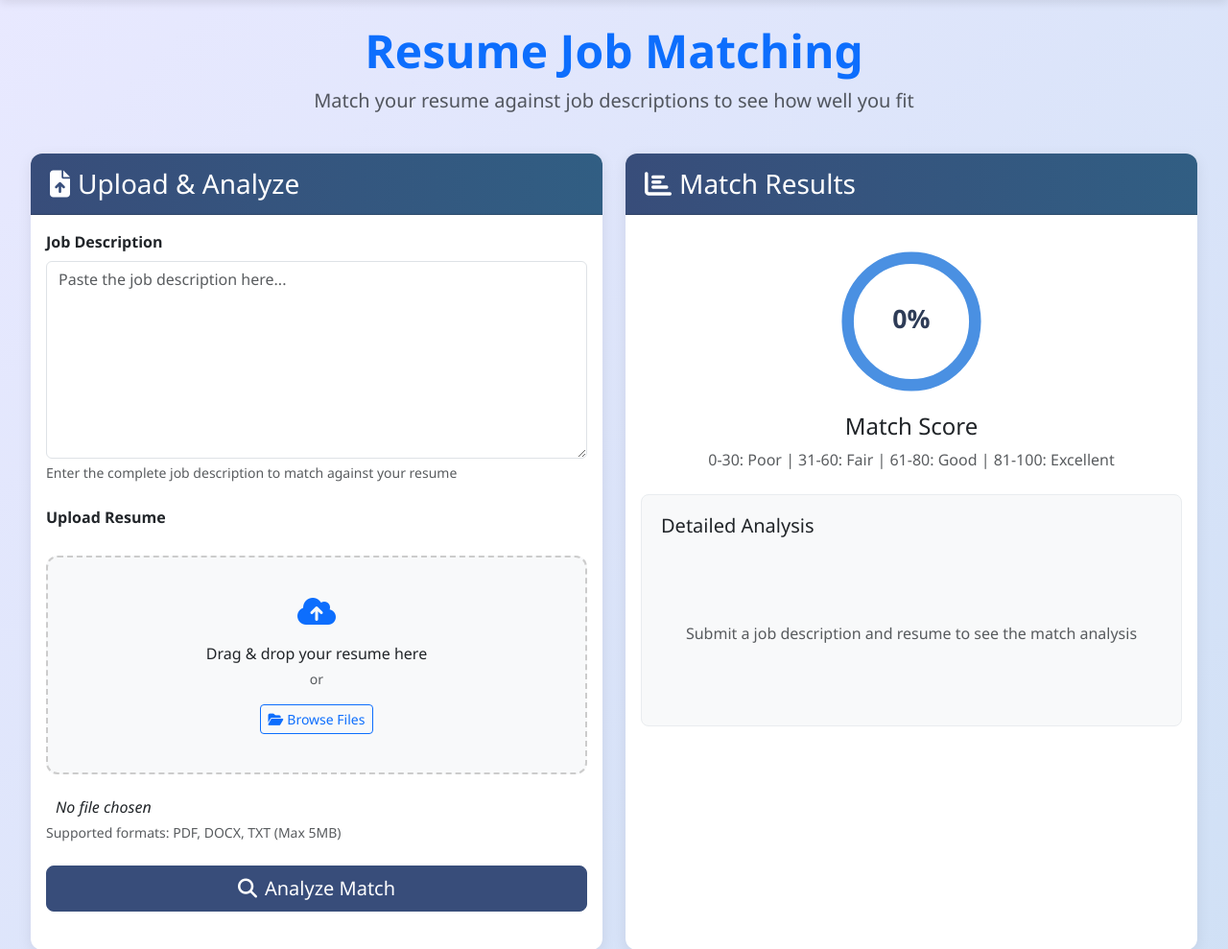
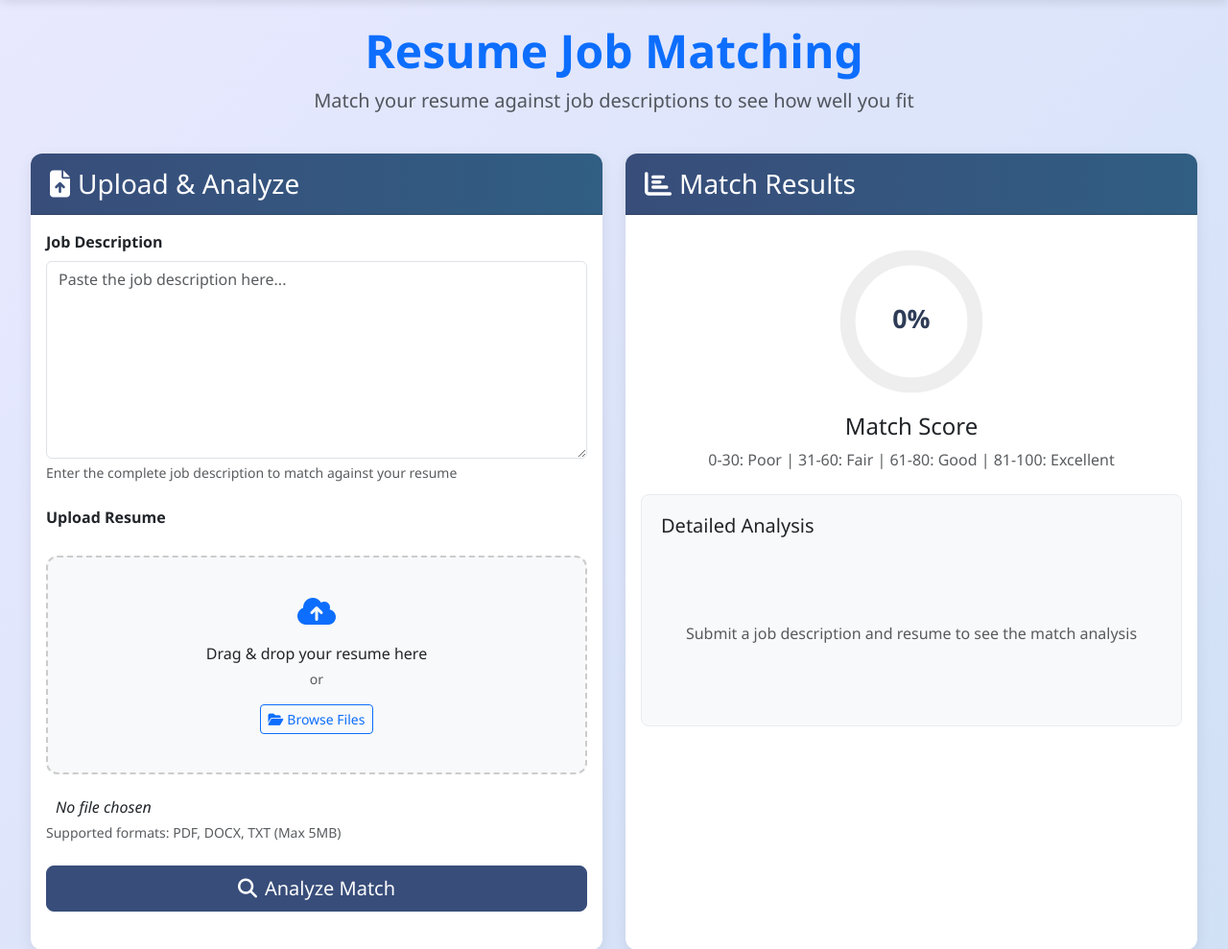
Before and after one commit to Rhythmofthebeat/Resume, a Flask app: page /resume-jobmatch in a window 1280 px wide. Shown: the part 66-1055 px from the top of the page at 96% size. Run offline with Flask 3, Linux system fonts and the light colour scheme; parts of the project's set-up code (start-up, migrations or seed data) failed here and were passed over.

Commit message:
Update resumemat.html

```diff
--- a/website/templates/resumemat.html
+++ b/website/templates/resumemat.html
@@ -31,19 +31,22 @@
         height: 100%;
     }
 
-    .circle-bg,
+    .circle-bg {
+    fill: none;
+    stroke: #eee;
+    stroke-width: 3.8;
+}
+
 .circle {
     fill: none;
-    stroke-width: 3;
+    stroke-width: 3.8;
     stroke-linecap: round;
+    stroke: #4a90e2;
     transform: rotate(-90deg);
-    transform-origin: center;
-    shape-rendering: geometricPrecision; /* <-- smooths it */
+    transform-origin: 50% 50%;
+    transition: stroke-dashoffset 1s ease-out, stroke 0.4s ease;
+}
 
-    stroke: #4a90e2; /* Default color */
-    transition: stroke-dashoffset 1s ease-out, stroke 0.3s ease;
-
-}
 
 
     .percentage {
@@ -266,14 +269,21 @@ document.addEventListener('DOMContentLoaded', function () {
 
             // Color based on score
             if (score < 30) {
-                circle.setAttribute("stroke", "#dc3545"); // Red
-            } else if (score < 61) {
-                circle.setAttribute("stroke", "#ffc107"); // Yellow
-            } else if (score < 81) {
-                circle.setAttribute("stroke", "#4a90e2"); // Blue
+                circle.setAttribute("stroke", "#dc3545");
+                circle.style.stroke = "#dc3545";
+            }
+            else if (score < 61) {
+                circle.setAttribute("stroke", "#ffc107");
+                circle.style.stroke = "#ffc107";
+                    }
+            else if (score < 81) {
+                circle.setAttribute("stroke", "#4a90e2");
+                circle.style.stroke = "#4a90e2";
             } else {
-                circle.setAttribute("stroke", "#28a745"); // Green
+                circle.setAttribute("stroke", "#28a745");
+                circle.style.stroke = "#28a745";
             }
+
         }, 100);
     }
 
```
